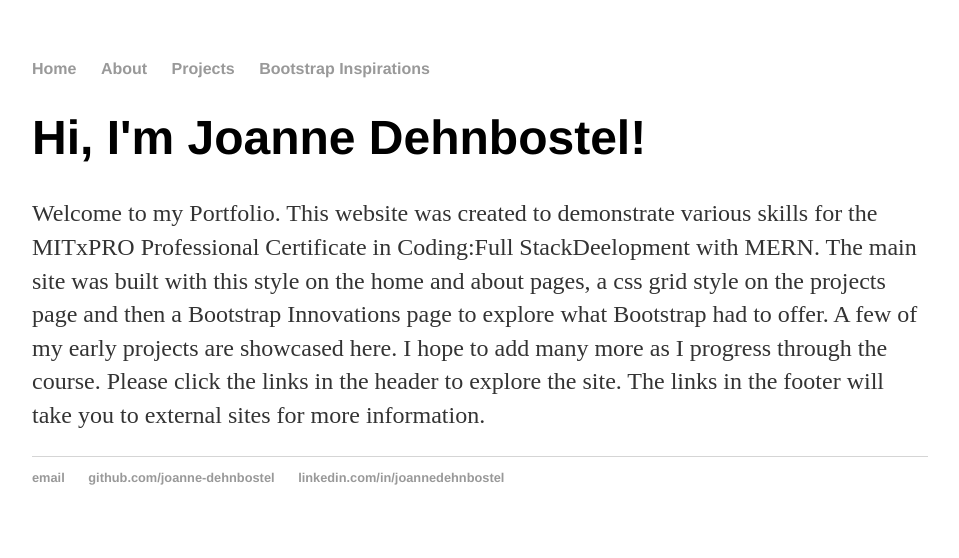
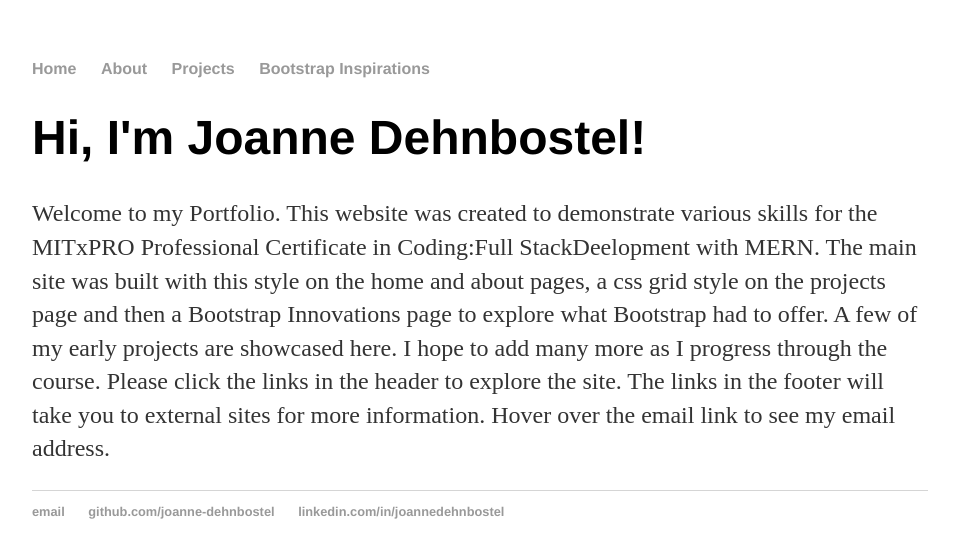
Before and after one commit to joanne-dehnbostel/joanne-dehnbostel.github.io, a Jekyll site: the page built from index.html, in a window 1280 px wide. Shown: the top 558 px of the page, without its empty margins (160-1119 px from the left). Built offline with Jekyll 4.4.1, drawn with Linux system fonts in a browser that asks for light colours.

Commit message:
Update index.html

```diff
--- a/index.html
+++ b/index.html
@@ -6,6 +6,6 @@
 	<h1>Hi, I'm Joanne Dehnbostel!</h1>
 	<p>Welcome to my Portfolio. This website was created to demonstrate various skills for the MITxPRO Professional Certificate in Coding:Full StackDeelopment with MERN.
 		The main site was built with this style on the home and about pages, a css grid style on the projects page and then a Bootstrap Innovations page to explore what Bootstrap had to offer.
-		A few of my early projects are showcased here. I hope to add many more as I progress through the course. Please click the links in the header to explore the site. The links in the footer will take you to external sites for more information.
+		A few of my early projects are showcased here. I hope to add many more as I progress through the course. Please click the links in the header to explore the site. The links in the footer will take you to external sites for more information. Hover over the email link to see my email address.
 	</p>
 </div><!-- /.blurb -->
```
